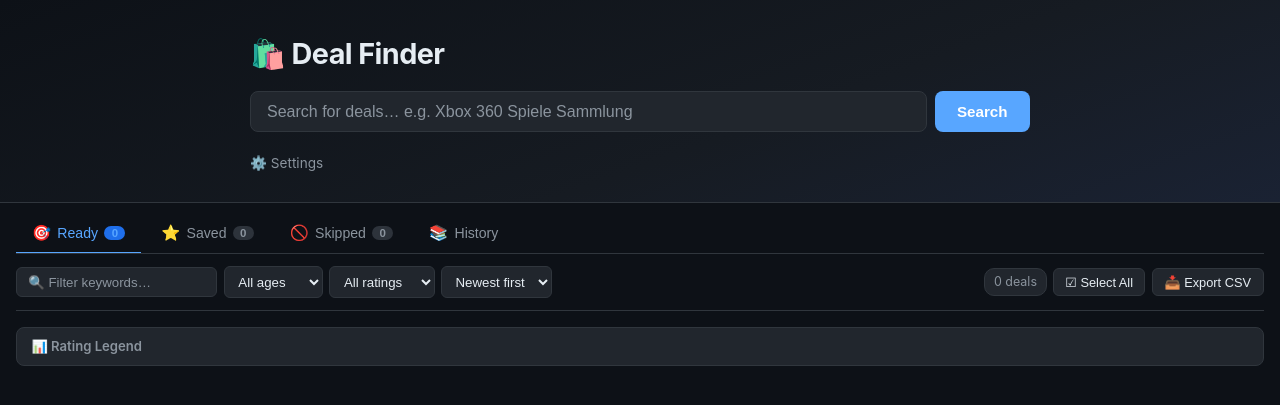
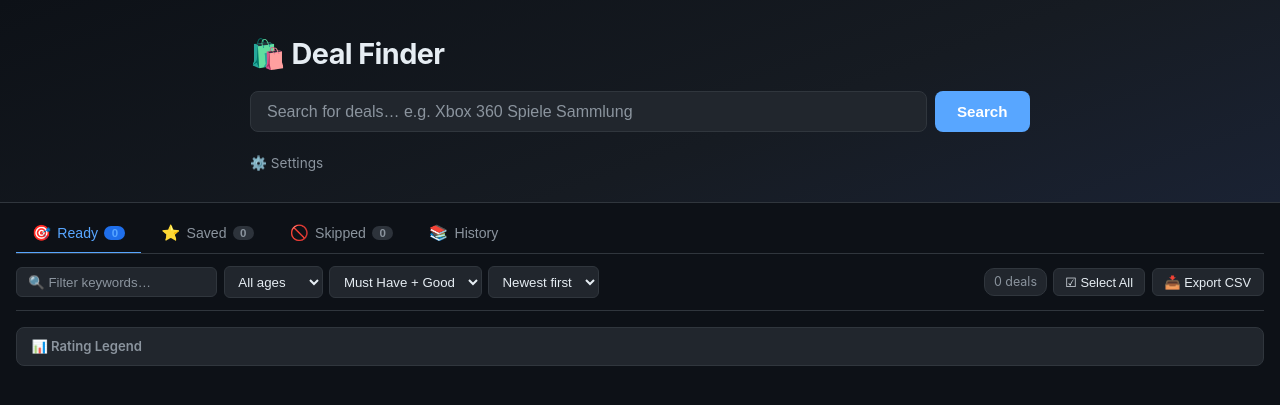
Before and after one commit to flavio-code-535345/ebay-scrapper, a Flask app: page / in a window 1280 px wide. Shown: the top 405 px of the page. Run offline with Flask 3, Linux system fonts and the light colour scheme; data that the repository does not hold is empty; some libraries are stand-ins or nearby versions.

Commit message:
feat: default rating filter to Must Have + Good
Agent-Logs-Url: https://github.com/flavio-code-535345/ebay-scrapper/sessions/7db1fb3d-1df6-4ded-8642-f9f773146699

Co-authored-by: flavio-code-535345 <247249667+flavio-code-535345@users.noreply.github.com>

```diff
--- a/static/app.js
+++ b/static/app.js
@@ -14,7 +14,7 @@ let _currentPipeline = 'ready';
 let _lastDeals       = [];
 let _maxAgeDays      = 0;
 let _keywordFilter   = '';
-let _ratingFilter    = '';
+let _ratingFilter    = 'must_have_good';
 let _sortOrder       = 'newest';
 let _savedUrls       = new Set();
 let _selectedUrls    = new Set();
@@ -319,6 +319,11 @@ function _applySearchResults(data) {
         }
     }
 
+    // Reset rating filter to "Must Have + Good" after each new search
+    _ratingFilter = 'must_have_good';
+    const ratingFilterEl = document.getElementById('ratingFilter');
+    if (ratingFilterEl) ratingFilterEl.value = 'must_have_good';
+
     _lastDeals = data.deals || [];
     _renderDeals(_lastDeals);
 }
@@ -405,7 +410,11 @@ function _applyFilters(deals) {
             const rating = (deal.ai_deal_rating || '').toLowerCase();
             // Treat legacy "fair" ratings as "okay" and "must buy" as "must have" for filter purposes
             const normRating = rating === 'fair' ? 'okay' : rating === 'must buy' ? 'must have' : rating;
-            if (normRating !== _ratingFilter) return false;
+            if (_ratingFilter === 'must_have_good') {
+                if (normRating !== 'must have' && normRating !== 'good') return false;
+            } else {
+                if (normRating !== _ratingFilter) return false;
+            }
         }
 
         return true;
--- a/templates/index.html
+++ b/templates/index.html
@@ -98,6 +98,7 @@
                     <option value="90">≤ 90 days</option>
                 </select>
                 <select id="ratingFilter" class="filter-select" title="Filter by AI rating">
+                    <option value="must_have_good" selected>Must Have + Good</option>
                     <option value="">All ratings</option>
                     <option value="must have">Must Have</option>
                     <option value="good">Good</option>
```
